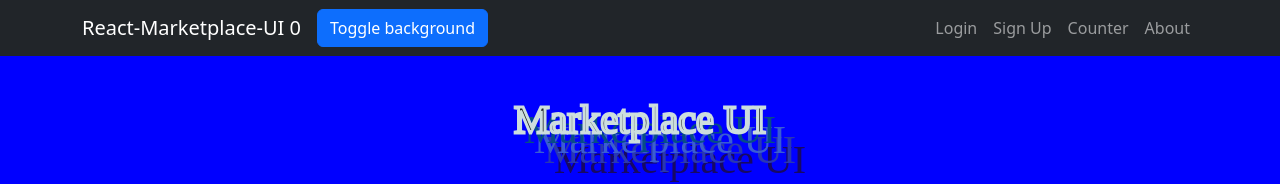
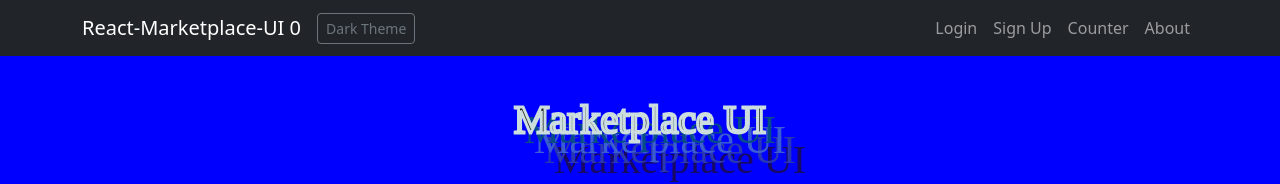
Before and after one commit to Jari1980/ReactMarketplaceUI, a React (Vite) app: page /counter in a window 1280 px wide. Shown: the top 184 px of the page. Built offline with nearby package versions, Linux system fonts and the light colour scheme.

Commit message:
State and better style added to toggle background button

```diff
--- a/src/components/NavbarComp.jsx
+++ b/src/components/NavbarComp.jsx
@@ -1,11 +1,12 @@
-import React, { useContext } from "react";
+import React, { useContext, useState } from "react";
 import Container from "react-bootstrap/Container";
 import Nav from "react-bootstrap/Nav";
 import Navbar from "react-bootstrap/Navbar";
 import { BrowserRouter, Link } from "react-router-dom";
 import { useCounterContext } from "./context";
-import { ToggleButton } from "react-bootstrap";
+import { ToggleButton, ToggleButtonGroup } from "react-bootstrap";
 import { Button } from "react-bootstrap";
+
 
 
 
@@ -17,24 +18,28 @@ const NavbarComp = () => {
   const {background, setBackground} = useCounterContext("");
   const {heading, setHeading} = useCounterContext("");
 
+  const [toggled, setToggle] = useState(false);
+
   function handleClick() {
     if(background === "linear-gradient(0deg,#f0e6e600, #d6d4dd 75%,#0000FF)") {
       setBackground("linear-gradient(0deg,#f0e6e600, #d6d4dd 75%,#00000F)")
       setHeading("black")
+      setToggle(!toggled)
     }
     else{
       setBackground("linear-gradient(0deg,#f0e6e600, #d6d4dd 75%,#0000FF)")
       setHeading("blue")
+      setToggle(!toggled)
     }
   }
+
 
   return (
     <>
       <Navbar expand="lg" bg="dark" data-bs-theme="dark" sticky="top">
         <Container >
           <Navbar.Brand as={Link} to="/home">React-Marketplace-UI {counter}</Navbar.Brand>
-
-          <Button onClick={handleClick}>Toggle background</Button>
+          <Button variant="outline-secondary" size="sm" onClick={handleClick}>{toggled ? 'Light Theme' : 'Dark Theme'}</Button>
           <Navbar.Toggle aria-controls="basic-navbar-nav" />
           <Navbar.Collapse id="basic-navbar-nav">
             <Nav className="ms-auto">
@@ -56,3 +61,4 @@ export default NavbarComp;
 //{`${props.num.valueOf()}`}
 // "linear-gradient(0deg,#f0e6e600, #d6d4dd 75%,#FFFFFF)"
 // {() => {setBackground("linear-gradient(0deg,#f0e6e600, #d6d4dd 75%,#FFFFFF)")}}
+//
```
